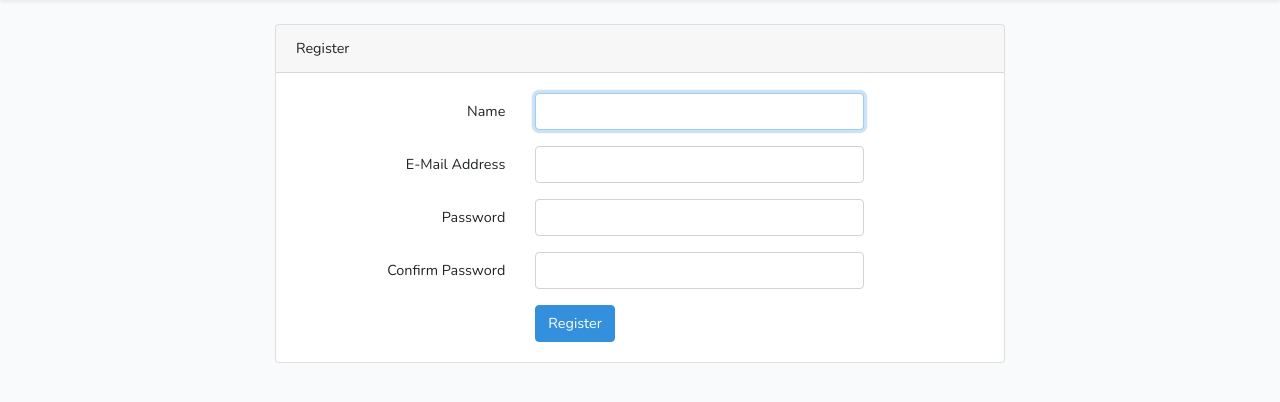
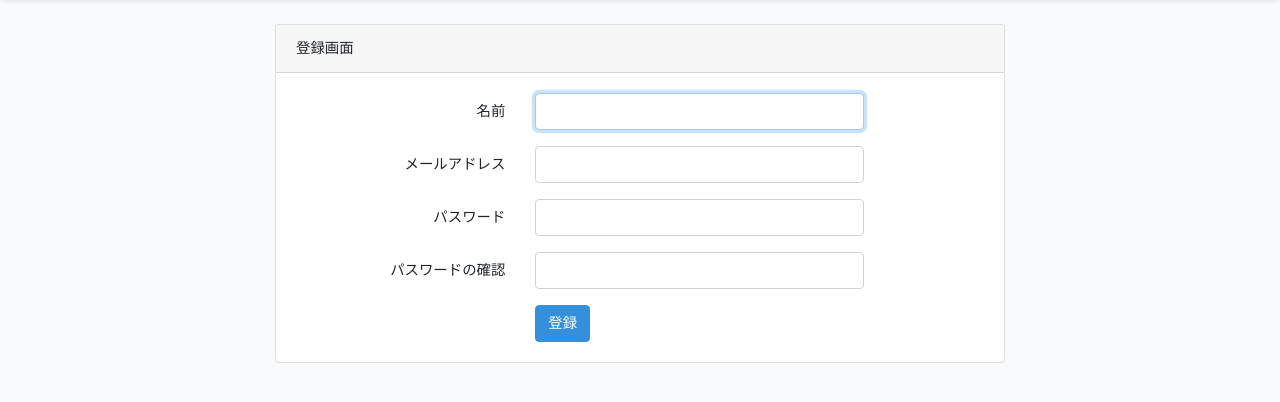
Before and after one commit to TakuyaTomiokaCorporation/build_cms, a Laravel app: page /admin/register in a window 1280 px wide. Shown: the part 55-457 px from the top of the page. Run offline with Laravel 8, Linux system fonts and the light colour scheme; style sheets or scripts are compiled from the project's sources.

Commit message:
Edit language to ja

```diff
--- a/resources/views/auth/register.blade.php
+++ b/resources/views/auth/register.blade.php
@@ -5,14 +5,14 @@
     <div class="row justify-content-center">
         <div class="col-md-8">
             <div class="card">
-                <div class="card-header">{{ __('Register') }}</div>
+                <div class="card-header">{{ __('登録画面') }}</div>
 
                 <div class="card-body">
                     <form method="POST" action="{{ route('register') }}">
                         @csrf
 
                         <div class="form-group row">
-                            <label for="name" class="col-md-4 col-form-label text-md-right">{{ __('Name') }}</label>
+                            <label for="name" class="col-md-4 col-form-label text-md-right">{{ __('名前') }}</label>
 
                             <div class="col-md-6">
                                 <input id="name" type="text" class="form-control @error('name') is-invalid @enderror" name="name" value="{{ old('name') }}" required autocomplete="name" autofocus>
@@ -26,7 +26,7 @@
                         </div>
 
                         <div class="form-group row">
-                            <label for="email" class="col-md-4 col-form-label text-md-right">{{ __('E-Mail Address') }}</label>
+                            <label for="email" class="col-md-4 col-form-label text-md-right">{{ __('メールアドレス') }}</label>
 
                             <div class="col-md-6">
                                 <input id="email" type="email" class="form-control @error('email') is-invalid @enderror" name="email" value="{{ old('email') }}" required autocomplete="email">
@@ -40,7 +40,7 @@
                         </div>
 
                         <div class="form-group row">
-                            <label for="password" class="col-md-4 col-form-label text-md-right">{{ __('Password') }}</label>
+                            <label for="password" class="col-md-4 col-form-label text-md-right">{{ __('パスワード') }}</label>
 
                             <div class="col-md-6">
                                 <input id="password" type="password" class="form-control @error('password') is-invalid @enderror" name="password" required autocomplete="new-password">
@@ -54,7 +54,7 @@
                         </div>
 
                         <div class="form-group row">
-                            <label for="password-confirm" class="col-md-4 col-form-label text-md-right">{{ __('Confirm Password') }}</label>
+                            <label for="password-confirm" class="col-md-4 col-form-label text-md-right">{{ __('パスワードの確認') }}</label>
 
                             <div class="col-md-6">
                                 <input id="password-confirm" type="password" class="form-control" name="password_confirmation" required autocomplete="new-password">
@@ -64,7 +64,7 @@
                         <div class="form-group row mb-0">
                             <div class="col-md-6 offset-md-4">
                                 <button type="submit" class="btn btn-primary">
-                                    {{ __('Register') }}
+                                    {{ __('登録') }}
                                 </button>
                             </div>
                         </div>
```
Also changed, not shown: resources/views/auth/login.blade.php (+6 -6 lines), resources/views/auth/verify.blade.php (+4 -5 lines).
